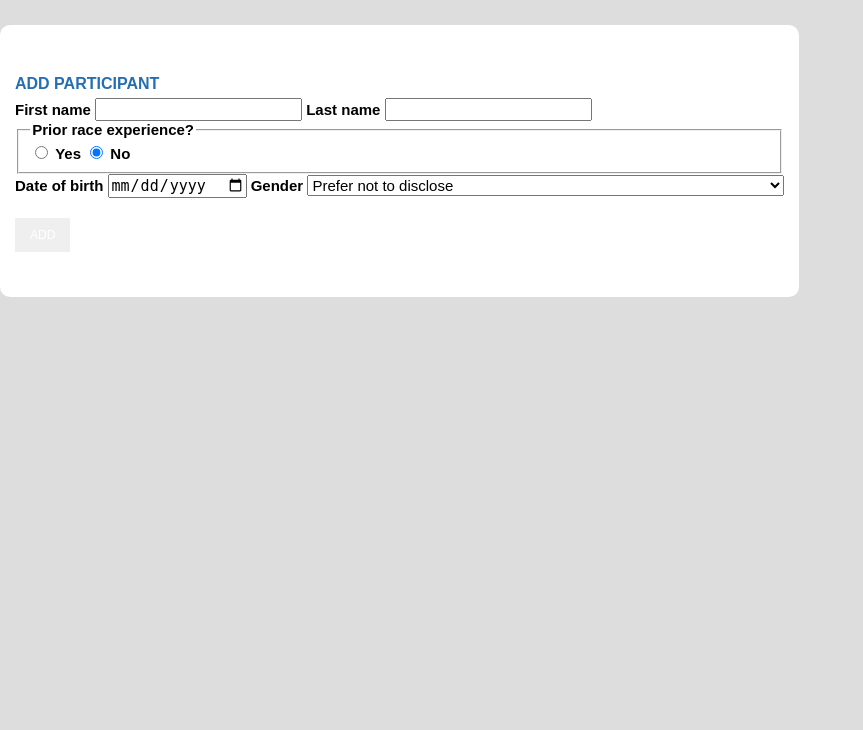
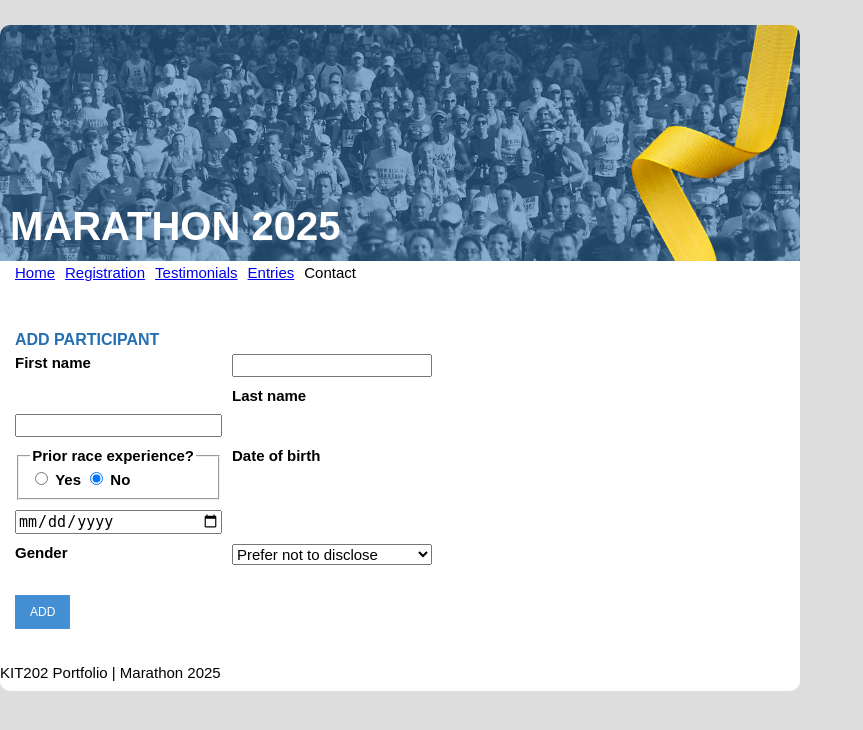
Before and after one commit to LuddyFish/KIT202-Portfolio, a PHP site: page /dynamic_site/add.html in a window 1280 px wide. Shown: the top 730 px of the page, without its empty margins (0-863 px from the left). Run offline with PHP 8.4, Linux system fonts and the light colour scheme.

Commit message:
current wk11 modifications

```diff
--- a/dynamic_site/add.html
+++ b/dynamic_site/add.html
@@ -7,8 +7,20 @@
   <title>Admin: Add Participant</title>
 </head>
 <body>
-  <!-- Optional: Paste some common page elements from your static Marathon site -->
   <div id="container">
+    <header>
+      <img src = "images/banner.png" alt = "Marathon banner" class="banner" width="600">
+      <h1>Marathon 2025</h1>
+    </header>
+    <nav>
+      <ul>
+        <li><a href="index.php">Home</a></li>
+        <li><a href="registration.php">Registration</a></li>
+        <li><a href="testimonials.php">Testimonials</a></li>
+        <li><a href="participants.php">Entries</a></li>
+        <li>Contact</li>
+      </ul>
+    </nav>
     <main>
       <h2>Add Participant</h2>
       <!-- TODO In style.css: add .editForm to the selector list for #registrationForm to apply the same styling -->
@@ -46,7 +58,9 @@
         </p>
       </form>
     </main>
-    <!-- Optional: Paste a common page element from your static Marathon site -->
+    <footer>
+      KIT202 Portfolio | Marathon 2025
+    </footer>
   </div>
 </body>
 
--- a/dynamic_site/styles/style.css
+++ b/dynamic_site/styles/style.css
@@ -188,18 +188,8 @@ You will need to define additional CSS rules to style the button colours
     cursor: default;
 }
 table .btn { margin: 0; }
-#register_b {
-    background-color: #246fb4;
-    .main-action {
-
-    }
-}
-#register_b:hover {
-    background-color: #448fd4;
-    .main-action {
-
-    }
-}
+#register_b, .main-action { background-color: #246fb4; }
+#register_b:hover, .main-action { background-color: #448fd4; }
 #back_b { background-color: #7c7c7c; }
 #back_b:hover { background-color: #929292; }
 
@@ -215,7 +205,7 @@ using JavaScript in Week 5.)
 - The gap between elements is 10px
 - Justify the content to the left
 */
-#registrationForm {
+#registrationForm,.editForm {
     display: grid;
     grid-template-columns: auto 200px;
     gap: 10px;
@@ -305,7 +295,7 @@ aside {
         font-size: 36px;
     }
 
-    #registrationForm {
+    #registrationForm, .editForm {
         grid-template-columns: 100%;
         gap: 5px;
     }
```
